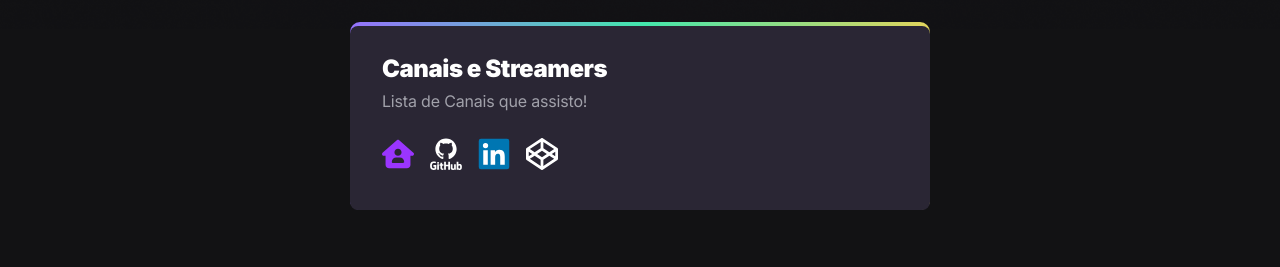
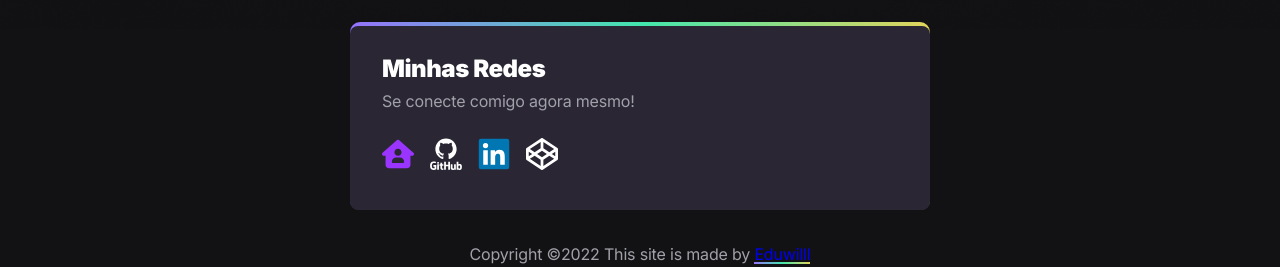
Before and after one commit to Eduwilll/nlw_e-sports-Ex, a plain HTML site: page index.html in a window 1280 px wide. Shown: the part 643-910 px from the top of the page. Before the commit the page ends 885 px from the top, so only its background shows below. Drawn offline with Linux system fonts and the light colour scheme.

Commit message:
add footer

```diff
--- a/index.html
+++ b/index.html
@@ -69,8 +69,8 @@
 
         <section>
             <div>
-                <h2>Canais e Streamers</h2>
-                <p>Lista de Canais que assisto!</p>
+                <h2>Minhas Redes</h2>
+                <p>Se conecte comigo agora mesmo!</p>
                 <ul class="channel-list">
                     <li>
                         <a href="https://eduwill-homepage.vercel.app/" target="_blank">
@@ -106,5 +106,10 @@
         </section>
 
     </main>
+    <footer>
+        <p class="stext-107 cl6 txt-center">
+            Copyright &copy;<script>document.write(new Date().getFullYear());</script> This site is made by <a href="https://github.com/Eduwilll" target="_blank">Eduwilll</a>
+        </p>
+    </footer>
 </body>
 </html>
--- a/styles.css
+++ b/styles.css
@@ -137,6 +137,20 @@ section ul li:hover {
     width: 70px;
 }
 
+footer p {
+    text-align:center;
+    letter-spacing: -0.18px;
+    color: #A1A1AA;
+}
+
+footer p a {
+    background: linear-gradient(90deg, #9572FC 0%, #43E7AD 50.52%, #E2D45C 100%);
+    background-position: bottom;
+    background-size: 100% 2px;
+    background-repeat: no-repeat;
+    text-decoration: none;
+}
+
 /* animation */
 
 @keyframes fromTop {
```
